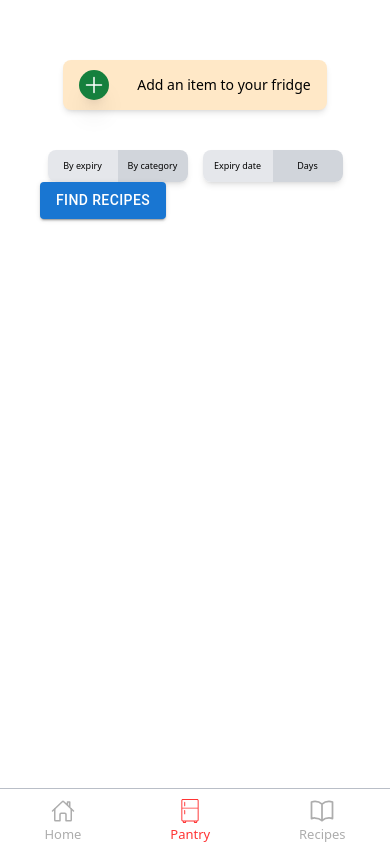
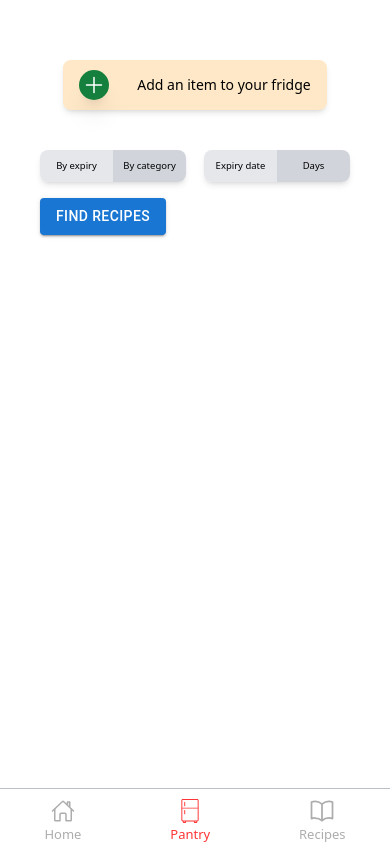
Before and after one commit to tangboxuan/drp-23, a React (Vite) app: page /Pantry in a window 390 px wide. Built offline with nearby package versions, Linux system fonts and the light colour scheme; no server answers.

Commit message:
updated font sizes for mobile

```diff
--- a/src/components/fridge/DateSwitch.tsx
+++ b/src/components/fridge/DateSwitch.tsx
@@ -51,19 +51,19 @@ const styles = {
     "overflow-hidden",
   ],
   subCtnInactive: [
-    "w-[70px]",
+    "w-[73px]",
     "h-full",
     "bg-gray-200",
     "p-2",
-    "text-[9px]",
+    "text-[9.5px]",
     "font-medium",
   ],
   subCtnActive: [
-    "w-[70px]",
+    "w-[73px]",
     "h-full",
     "bg-gray-300",
     "p-2",
-    "text-[9px]",
+    "text-[9.5px]",
     "font-medium",
   ],
 };
--- a/src/components/fridge/FridgeContents.tsx
+++ b/src/components/fridge/FridgeContents.tsx
@@ -144,9 +144,9 @@ const styles = {
     "pr-10",
     "mt-5",
   ],
-  table: ["border-separate", "border-spacing-y-3", "table-auto"],
+  table: ["border-separate", "border-spacing-y-3", "table-auto", "mt-4"],
   text: ["text-sm", "mb-3"],
-  toggleCtn: ["flex", "items-center", "mt-10", "justify-around"],
+  toggleCtn: ["flex", "items-center", "mt-10", "justify-between"],
 };
 
 export default FridgeContents;
--- a/src/components/fridge/ViewSwitch.tsx
+++ b/src/components/fridge/ViewSwitch.tsx
@@ -52,19 +52,19 @@ const styles = {
     "overflow-hidden",
   ],
   subCtnInactive: [
-    "w-[70px]",
+    "w-[73px]",
     "h-full",
     "bg-gray-200",
     "p-2",
-    "text-[9px]",
+    "text-[9.5px]",
     "font-medium",
   ],
   subCtnActive: [
-    "w-[70px]",
+    "w-[73px]",
     "h-full",
     "bg-gray-300",
     "p-2",
-    "text-[9px]",
+    "text-[9.5px]",
     "font-medium",
   ],
 };
```
